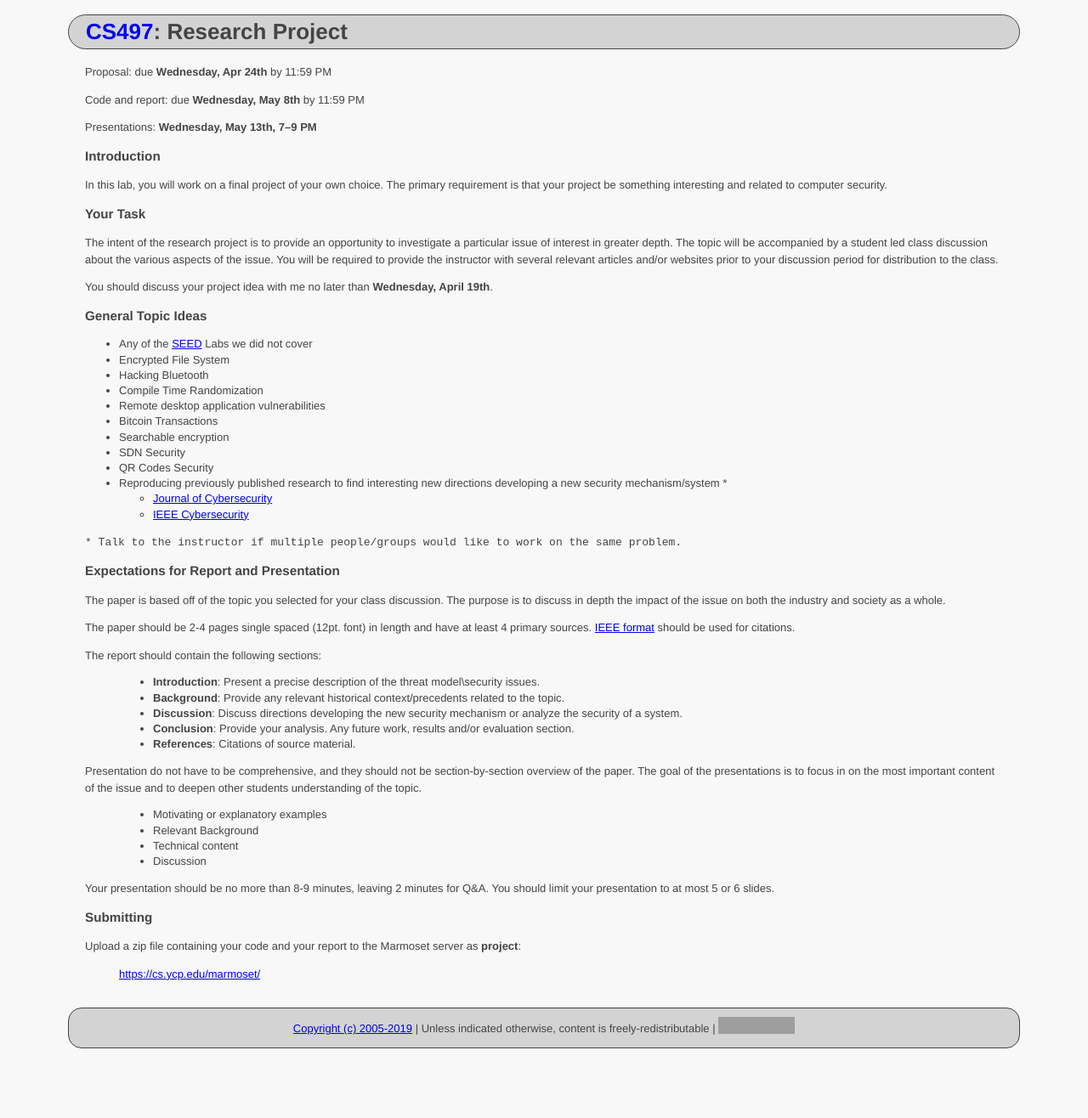
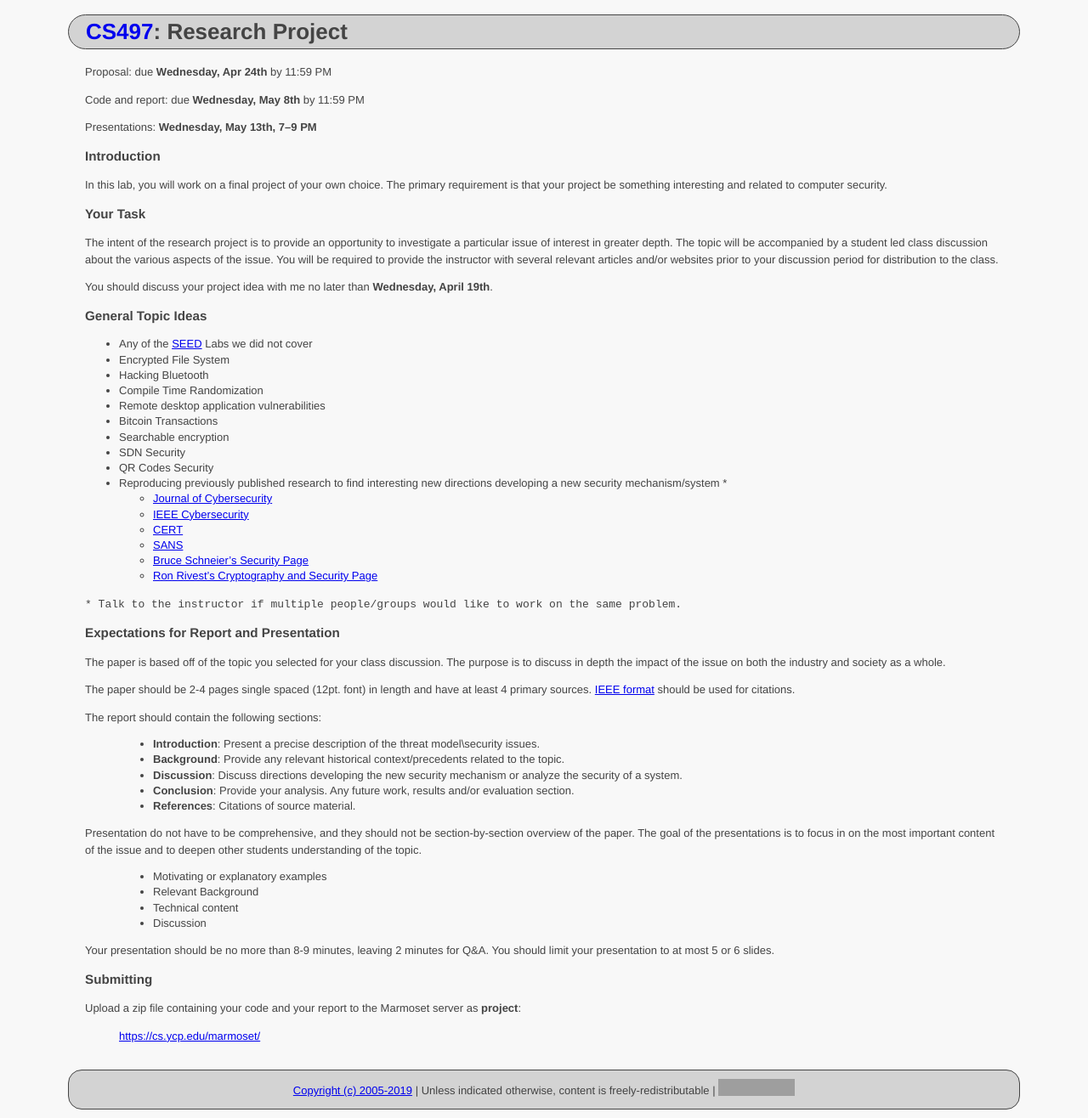
Before and after one commit to ycpcs/cs497-spring2019, a Jekyll site: the page built from assign/project.md, in a window 1280 px wide. Shown: the whole page at 85% size. Built offline with Jekyll 4.4.1, drawn with Linux system fonts in a browser that asks for light colours; before the commit the page ends 1244 px from its top, so only the background shows below that; grey boxes are pictures that could not be loaded.

Commit message:
Update project.md

````diff
--- a/assign/project.md
+++ b/assign/project.md
@@ -36,6 +36,10 @@ You should discuss your project idea with me no later than **Wednesday, April 19
 - Reproducing previously published research to find interesting new directions developing a new security mechanism/system *
   - [Journal of Cybersecurity](https://academic.oup.com/cybersecurity)
   - [IEEE Cybersecurity](https://cybersecurity.ieee.org/)
+  - [CERT](https://www.sei.cmu.edu/about/divisions/cert/index.cfm)
+  - [SANS](https://www.sans.org/)
+  - [Bruce Schneier's Security Page](https://www.schneier.com/)
+  - [Ron Rivest's Cryptography and Security Page](http://people.csail.mit.edu/rivest/crypto-security.html)
 
 ```* Talk to the instructor if multiple people/groups would like to work on the same problem.```
 
````
